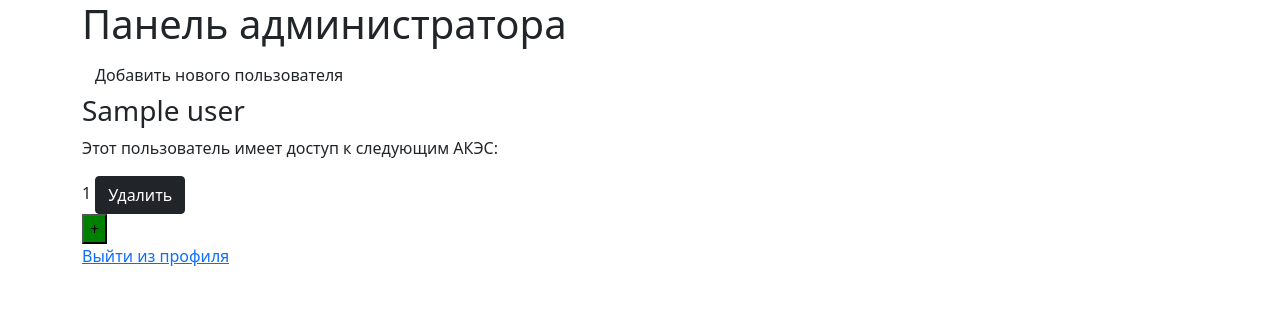
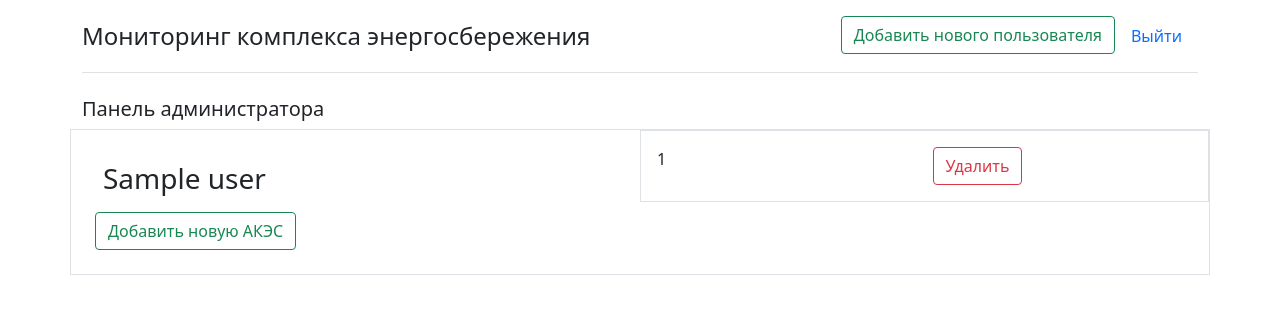
Before and after one commit to vchkz/drm, a Flask app: template templates/admin_page.html in a window 1280 px wide. Shown: the top 314 px of the page. Run offline with Flask 2, Linux system fonts and the light colour scheme; the template is opened without the code that fills it: most values are stand-ins (such as "Sample title", 1, 10 or a date in 2020).

Commit message:
Чуть-чуть сделал дизайн

```diff
--- a/templates/admin_page.html
+++ b/templates/admin_page.html
@@ -2,35 +2,63 @@
 {% block title %} Панель администратора {% endblock %}
 
 {% block body %}
+<div class="container">
+    <header class="d-flex flex-wrap justify-content-center py-3 mb-4 border-bottom">
+        <a href="/" class="d-flex align-items-center mb-3 mb-md-0 me-md-auto text-dark text-decoration-none">
+            <span class="fs-4">Мониторинг комплекса энергосбережения</span>
+        </a>
 
-<h1>Панель администратора</h1>
+        <ul class="nav nav-pills">
+            <li class="nav-item"><a href="/admin/new-user" class="btn btn-outline-success">Добавить нового
+                пользователя</a></li>
+            <li class="nav-item"><a href="/logout" class="nav-link">Выйти</a></li>
+        </ul>
+    </header>
 
-<a href="/admin/new-user" class="btn">Добавить нового пользователя</a>
+    <h5>Панель администратора</h5>
+
 
     {%for ser_num, user in user_list_admin_page%}
-<h3>{{user}}</h3>
+    <div class="row border">
+        <div class="col-6 p-4">
+            <h3 class="p-2">{{user}}</h3>
+            <button class="btn btn-outline-success"
+                    onclick="var h = document.getElementById('{{user}}'); if(h.style.display=='none') {h.style.display = '';} else {h.style.display = 'none';}">
+                Добавить новую АКЭС
+            </button>
 
-Этот пользователь имеет доступ к следующим АКЭС:
-{%for number in ser_num%}
-<p>
+            <form method="post" class="form-contact">
 
-<form action="/admin/delete-serial-number" method="POST">
-    {{number}}
-    <input type="hidden" name="delete_sernum" value="{{user, number}}">
-    <input type="submit" class="btn btn-dark" value="Удалить">
-</form>
-{% endfor %}
-<button style="background-color: green" onclick="var h = document.getElementById('{{user}}'); if(h.style.display=='none') {h.style.display = '';} else {h.style.display = 'none';}">+</button>
-<form method="post" class="form-contact">
-    <div style="display: none" id="{{user}}">
-        Введите серийный номер:
-        <input type="text" name="ser_num" value="" />
-        <input style="display: none" type="text" name="user" value="{{user}}" />
-        <input type="submit" value="Создать" />
+                    <div class="row p-3" style="display: none" id="{{user}}">
+                        <div class="col-5">Введите серийный номер:</div>
+                        <div class="col"><input class="form-control" type="text" name="ser_num" value=""/></div>
+                        <input style="display: none" type="text" name="user" value="{{user}}"/>
+                        <div class="col"><input class="btn btn-success" type="submit" value="Создать"/></div>
+
+
                 </div>
             </form>
+
+        </div>
+        <div class="col">
+            {%for number in ser_num%}
+            <div class="row border p-2">
+                <div class="col p-2">{{number}}</div>
+                <div class="col p-2">
+                    <form action="/admin/delete-serial-number" method="POST">
+                        <input type="hidden" name="delete_sernum" value="{{user, number}}">
+                        <input type="submit" class="btn btn-outline-danger" value="Удалить">
+                    </form>
+                </div>
+            </div>
+            {% endfor %}
+        </div>
+
+
+    </div>
+
+
     {% endfor %}
 
-
-<p><a href="/logout">Выйти из профиля</a>
     {% endblock %}
+</div>
--- a/templates/base.html
+++ b/templates/base.html
@@ -13,8 +13,10 @@
 </head>
 
 <body>
-<div class="container">
-{% block body %}{% endblock %}
-</div>
+
+
+            {% block body %}{% endblock %}
+
+
 </body>
 </html>
```
Also changed, not shown: templates/Cont.html (+52 -10 lines), templates/aesc_page.html (+12 -0 lines), templates/create_user.html (+11 -0 lines), templates/user_page.html (+28 -6 lines), database.db. Lines whose indentation alone changed are shown as unchanged.
